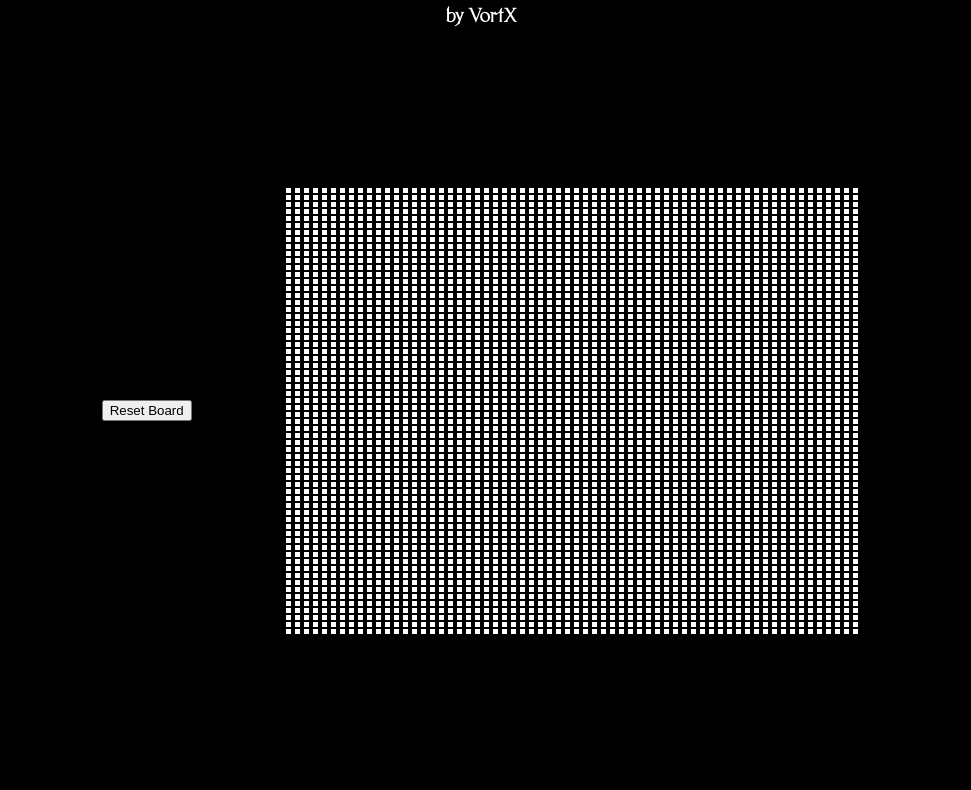
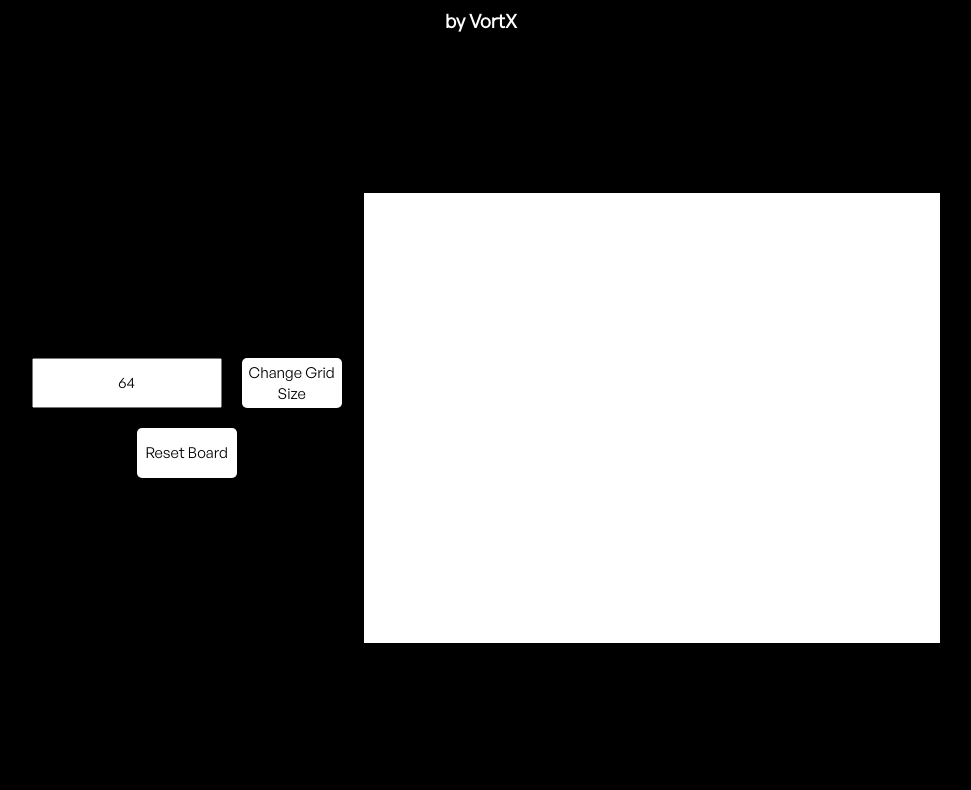
Before and after one commit to VortXMusic/Etch-a-Sketch, a plain HTML site: page index.html in a window 1280 px wide. Shown: the part 78-868 px from the top of the page, without its empty margins (159-1130 px from the left). Drawn offline with Linux system fonts and the light colour scheme.

Commit message:
Change font and button design

```diff
--- a/index.html
+++ b/index.html
@@ -13,6 +13,10 @@
     <h3 id="by-text" class="text">by VortX</h3>
     <div id="interface">
         <div id="controls">
+            <div id = "grid-size-mod">
+                <input value="64" id="grid-size-input">
+                <button id="change-size-button">Change Grid Size</button>
+            </div>
             <button id="reset-button">Reset Board</button>
         </div>
         <div id="sketch-board"></div>
--- a/script.js
+++ b/script.js
@@ -29,7 +29,7 @@ function etchCell(id)
     //Selects the hovered text
     let hoverCell = document.getElementById(id);
     //Change color to emulate an etch
-    hoverCell.style.cssText = 'background-color: grey;';
+    hoverCell.style.cssText = 'background-color: black;';
 }
 
 window.onload
--- a/style.css
+++ b/style.css
@@ -4,15 +4,25 @@ body
 }
 
 @font-face {
-    font-family: 'Sinistre';
-    src: url('./Sinistre/Sinistre-S†Caroline.otf');
+    font-family: 'GeneralSansBold';
+    src: url('./GeneralSans/GeneralSans-Bold.otf');
+}
+
+@font-face {
+    font-family: 'GeneralSans';
+    src: url('./GeneralSans/GeneralSans-Regular.otf');
 }
 
 .text
 {
-    font-family: 'Sinistre';
+    font-family: 'GeneralSansBold';
     color:white;
     text-align: center;
+}
+
+#by-text
+{
+    font-family: 'GeneralSans';
 }
 
 #interface
@@ -23,13 +33,34 @@ body
     align-items: center;
 }
 
+#controls
+{
+    display: flex;
+    flex-direction: column;
+    justify-content: space-between;
+    align-items: center;
+}
+
+#grid-size-input
+{
+    text-align: center;
+}
+
+#grid-size-mod
+{
+    display: flex;
+
+}
+
 button
 {
     cursor: pointer;
 }
 
+
 #sketch-board
 {
+    background-color: white;
     display: flex;
 }
 
@@ -49,3 +80,21 @@ button
     background-color: white;
     margin: 2px;
 }
+
+button
+{
+    border: none;
+    width: 100px;
+    height: 50px;
+    background-color: white;
+    border-radius: 5px;
+    margin: 10px;
+    font-family: 'GeneralSans';
+    font-size: 15px;
+}
+
+input{
+    margin: 10px;
+    font-family: 'GeneralSans';
+    font-size: 15px;
+}
```
Also changed, not shown: GeneralSans/GeneralSans-Bold.otf (added), GeneralSans/GeneralSans-BoldItalic.otf (added), GeneralSans/GeneralSans-Extralight.otf (added), GeneralSans/GeneralSans-ExtralightItalic.otf (added), GeneralSans/GeneralSans-Italic.otf (added), GeneralSans/GeneralSans-Light.otf (added), GeneralSans/GeneralSans-LightItalic.otf (added), GeneralSans/GeneralSans-Medium.otf (added), GeneralSans/GeneralSans-MediumItalic.otf (added), GeneralSans/GeneralSans-Regular.otf (added), GeneralSans/GeneralSans-Semibold.otf (added), GeneralSans/GeneralSans-SemiboldItalic.otf (added), Sinistre/Sinistre-S†Caroline.otf (deleted).
